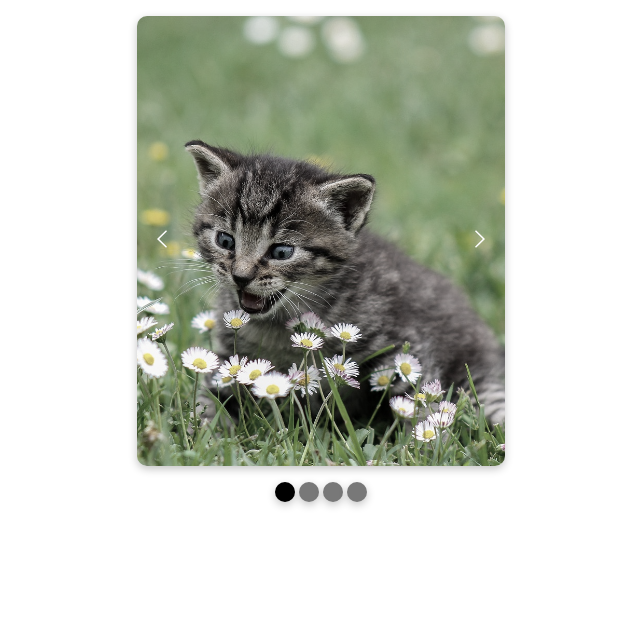
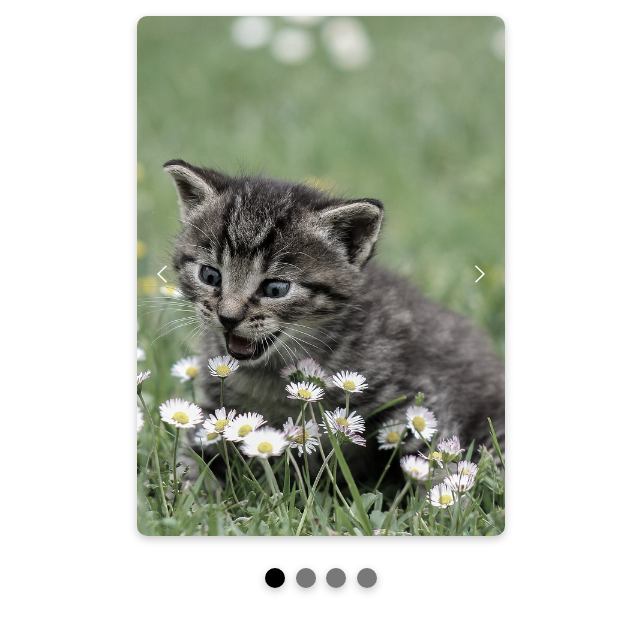
Before and after one commit to fso1007/cat-slideshow, a website: page index.html in a window 1280 px wide. Shown: the whole page, without its empty margins (319-959 px from the left). Drawn offline with Linux system fonts and the light colour scheme.

Commit message:
fix: fix image height

```diff
--- a/sass/main-section.scss
+++ b/sass/main-section.scss
@@ -11,7 +11,7 @@
     flex-direction: column;
     justify-content: center;
     margin: 1em;
-    height: 450px;
+    height: 520px;
 
 
     &-img {
@@ -67,9 +67,11 @@
   }
 
   &__switch {
+    margin: 1em 0;
 
     &-button {
       border: none;
+      margin: 0 .2em;
       box-shadow: rgba(0, 0, 0, 0.24) 0px 3px 8px;
       background-color: rgb(120, 120, 120);
       width: 20px;
```
Also changed, not shown: public/css/main-section.css, public/css/main.css.
